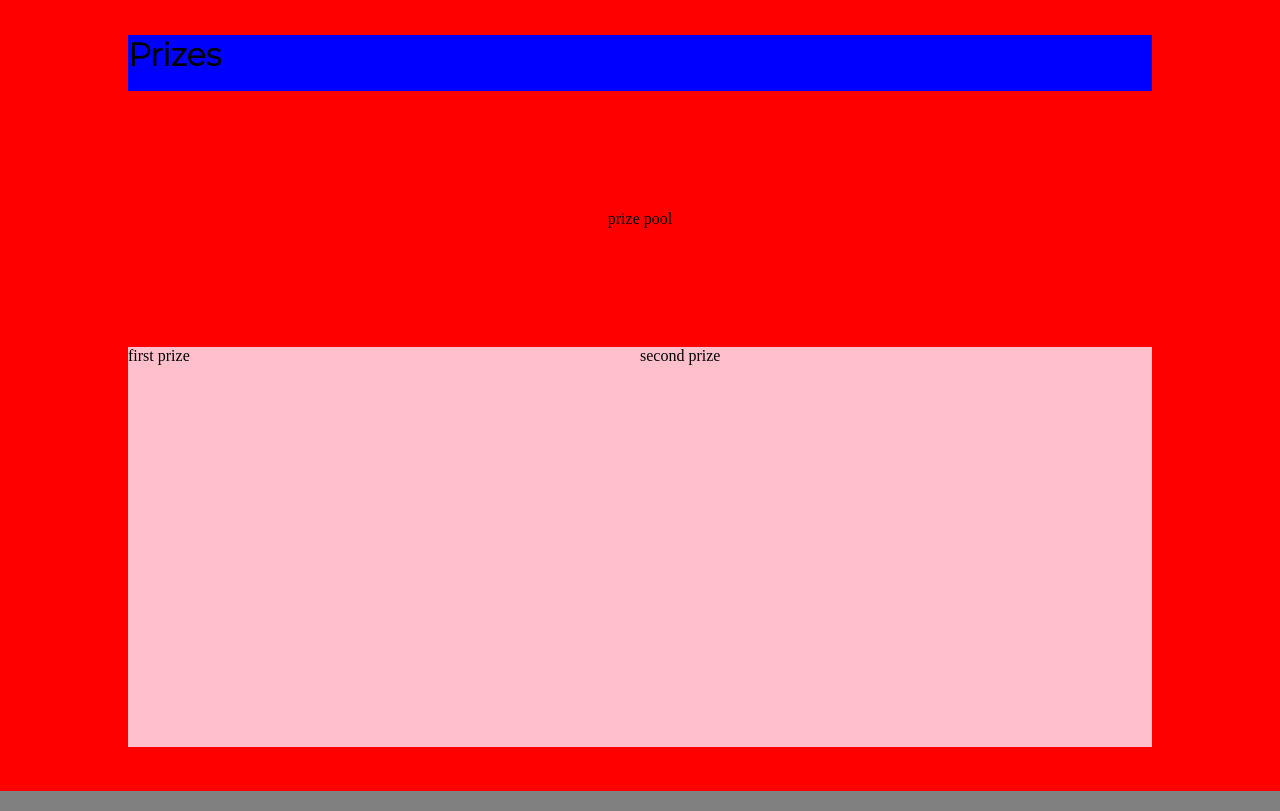
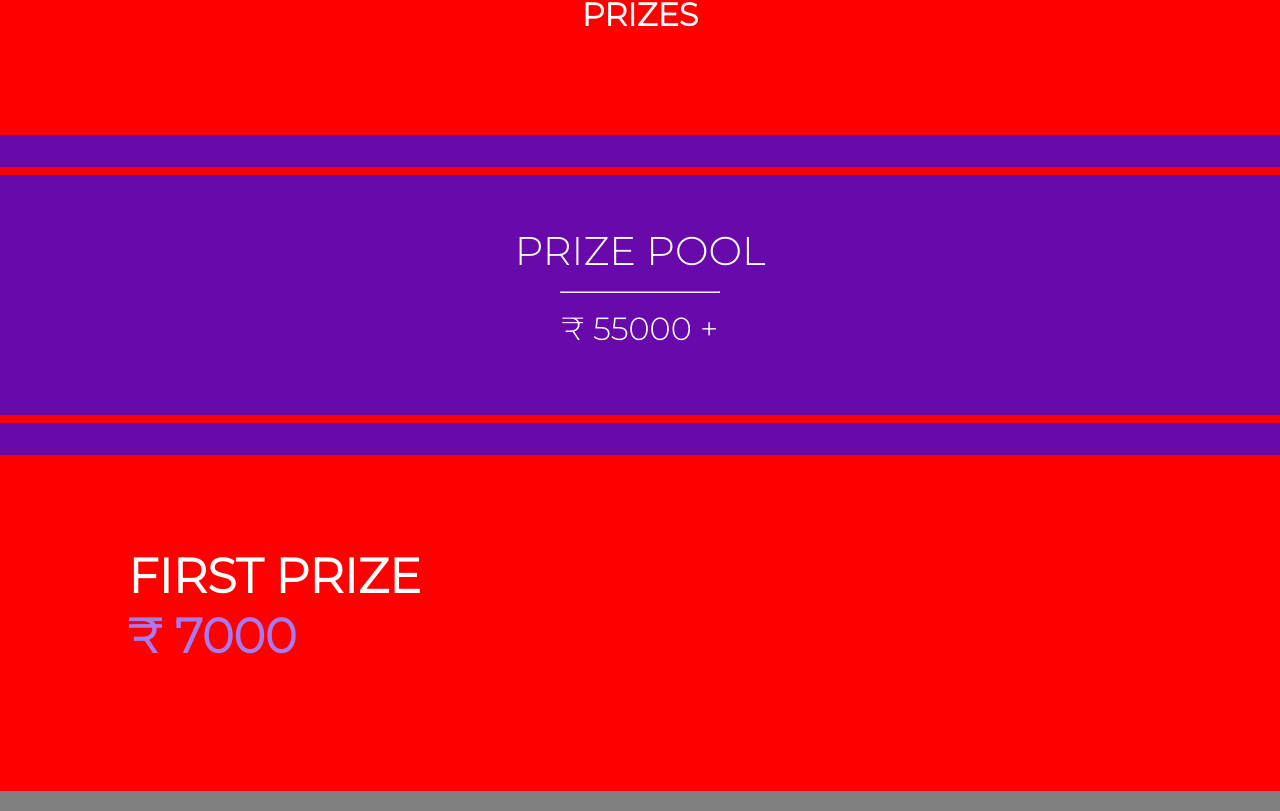
Before and after one commit to PAARTH2608/Vortex-Website, a React (Create React App) app: page / in a window 1280 px wide. Shown: the part 5609-6420 px from the top of the page. Built offline with nearby package versions, Linux system fonts and the light colour scheme.

Commit message:
prize page

```diff
--- a/src/components/pages/Prizes.js
+++ b/src/components/pages/Prizes.js
@@ -9,20 +9,23 @@ const Container = styled.div`
   justify-content: center;
 `;
 const Heading = styled.h1`
-  background-color: blue;
   height: 7vh;
   width: 80%;
   padding: 0;
   margin: 0 auto;
+  text-align: center;
+  color: white;
+  font-family: montserrat;
+  font-size: 2rem;
 `;
 const ContainerOne = styled.div`
   height: 100vh;
   width: 100%;
   background-color: red;
-  display:flex;
-  flex-direction:column;
-  align-items:center;
-  justify-content:space-around;
+  display: flex;
+  flex-direction: column;
+  align-items: center;
+  justify-content: space-around;
 `;
 const ContainerTwo = styled.div`
   height: 100vh;
@@ -43,39 +46,100 @@ const Helper = styled.div`
   justify-content: space-between;
 `;
 const InsideHelper = styled.div`
-  height: 50vh;
+  height: 30vh;
   width: 80%;
   display: flex;
-  background-color: blue;
-  margin:0 auto;
+  margin: 0 auto;
 `;
 const Strip = styled.div`
-  height: 10vh;
-  width: 80%;
+  height: 60vh;
+  width: 100%;
   margin: 0 auto;
   display: flex;
+  flex-direction: column;
+  align-items: center;
+  justify-content: center;
+`;
+const StripOne = styled.div`
+  height: 2rem;
+  background-color: #6809ac;
+  width: 100%;
+  margin-bottom: 1vh;
+`;
+const StripTwo = styled.div`
+  height: 30vh;
+  background-color: #6809ac;
+  width: 100%;
+  margin-bottom: 1vh;
+  display: flex;
+  flex-direction: column;
   align-items: center;
   justify-content: center;
 `;
 const PrizeOne = styled.div`
-background-color: pink;
-// margin:2px;
-width:50%;
+  width: 50%;
+  position:relative
 `;
 const PrizeTwo = styled.div`
-background-color: pink;
-// margin:2px;
-width:50%;
+  width: 50%;
+  position:relative
+`;
+const Header = styled.h1`
+font-size:3rem;
+color:white;
+position:absolute;
+top: ${props => props.top};
+right: ${props => props.right};
+`;
+const Prize = styled.h2`
+font-size:3rem;
+color: #A979EF;
+position:absolute;
+top: ${props => props.top};
+right: ${props => props.right};
+font-weight:900;
+font-family:montserrat;
+`;
+const DivOne = styled.div`
+  color: white;
+  font-size: 2.5rem;
+  font-family: montserrat;
+  margin-bottom: 2vh;
+`;
+const Hr = styled.hr`
+  color: white;
+  width: 10rem;
+  margin-bottom: 2vh;
+`;
+const DivThree = styled.div`
+  color: white;
+  font-size: 2rem;
+  font-family: montserrat;
+  margin-bottom: 2vh;
 `;
 export default function Prizes() {
   return (
     <Container>
       <ContainerOne>
-        <Heading>Prizes</Heading>
-        <Strip>prize pool</Strip>
+        <Heading>PRIZES</Heading>
+        <Strip>
+          <StripOne></StripOne>
+          <StripTwo>
+            <DivOne>PRIZE POOL</DivOne>
+            <Hr />
+            <DivThree>₹ 55000 +</DivThree>
+          </StripTwo>
+          <StripOne></StripOne>
+        </Strip>
         <InsideHelper>
-          <PrizeOne>first prize</PrizeOne>
-          <PrizeTwo>second prize</PrizeTwo>
+          <PrizeOne>
+            <Header top={"0"}>FIRST PRIZE</Header>
+            <Prize top={"60px"}>₹ 7000</Prize>
+          </PrizeOne>
+          <PrizeTwo>
+            <Header top={"300px"} right={"0"}>SECOND PRIZE</Header>
+            <Prize top={"360px"} right={"0"}>₹ 7000</Prize>
+          </PrizeTwo>
         </InsideHelper>
       </ContainerOne>
       <ContainerTwo>
```
